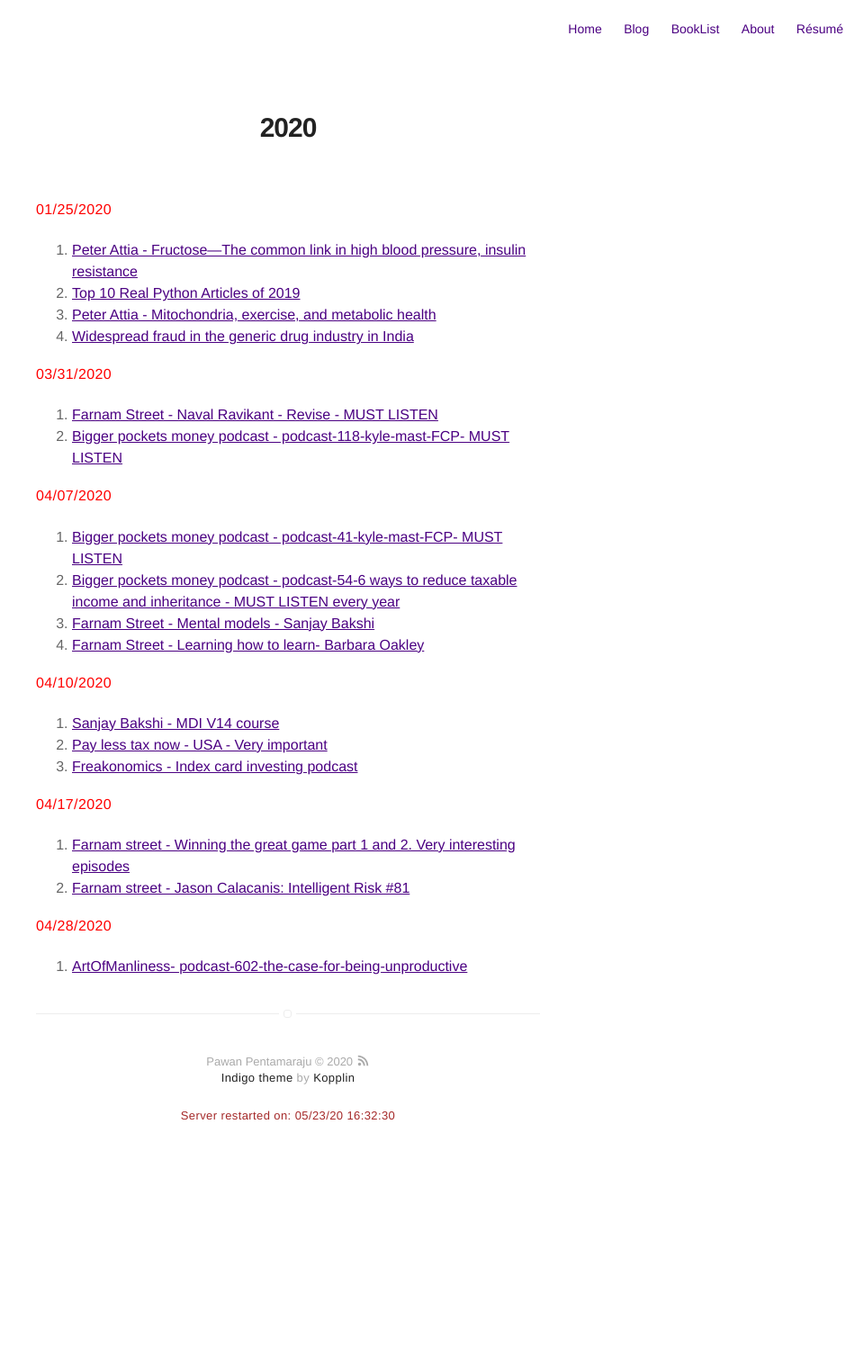
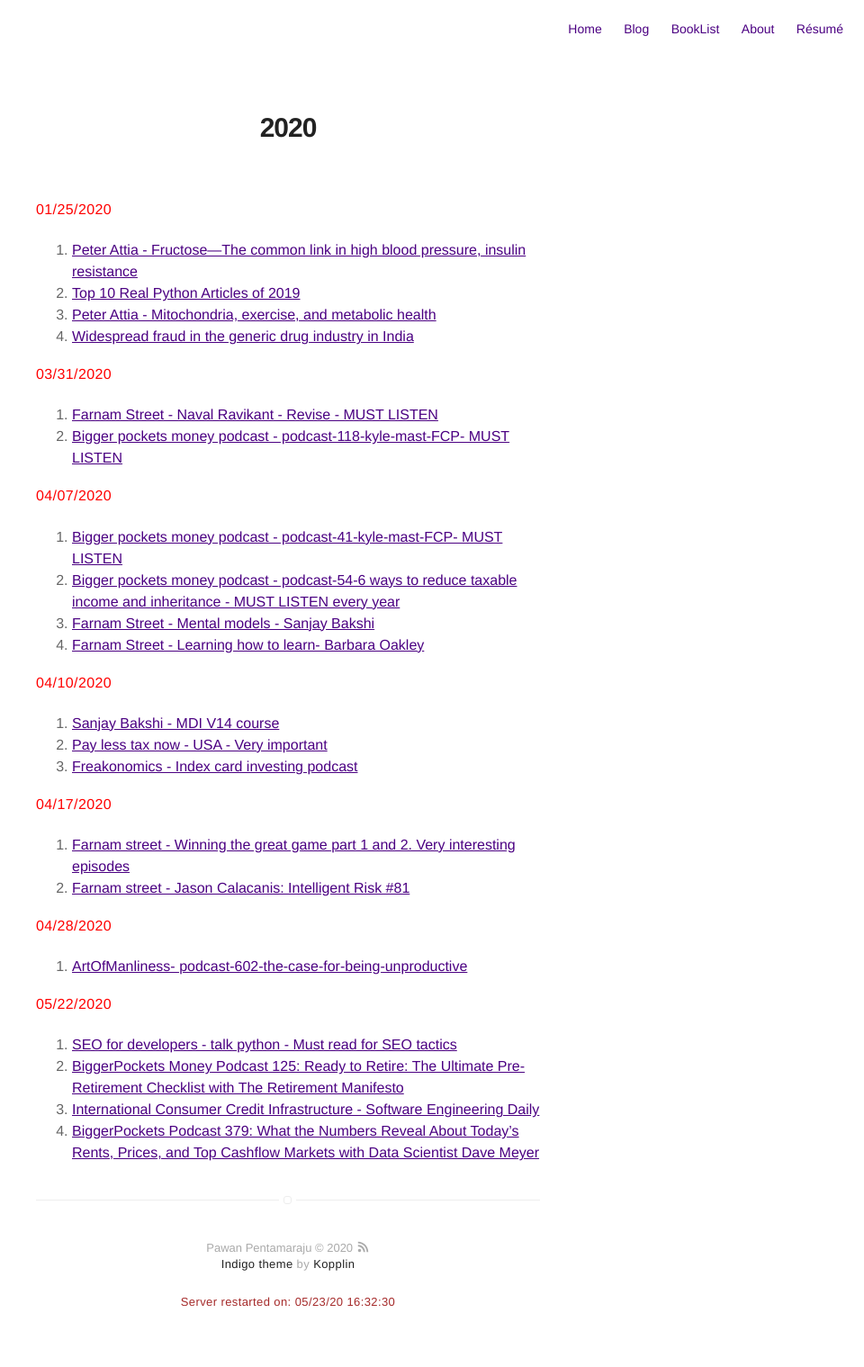
Before and after one commit to pawanpe/pawanpe.github.io, a Jekyll site: the page built from booklist/2020/articlesandvideos.markdown, in a window 1280 px wide. Shown: the whole page at 90% size, without its empty margins (320-1280 px from the left). Built offline with Jekyll 4.4.1, drawn with Linux system fonts in a browser that asks for light colours; before the commit the page ends 1311 px from its top, so only the background shows below that.

Commit message:
updating podcast list 5/23

```diff
--- a/booklist/2020/articlesandvideos.markdown
+++ b/booklist/2020/articlesandvideos.markdown
@@ -38,3 +38,10 @@ layout: page
 <b style="color: red">04/28/2020</b>
 
 1. [ArtOfManliness- podcast-602-the-case-for-being-unproductive](https://www.artofmanliness.com/articles/podcast-602-the-case-for-being-unproductive/)
+
+<b style="color: red">05/22/2020</b>
+
+1. [SEO for developers - talk python - Must read for SEO tactics](https://talkpython.fm/episodes/show/263/seo-for-developers)
+2. [BiggerPockets Money Podcast 125: Ready to Retire: The Ultimate Pre-Retirement Checklist with The Retirement Manifesto](https://www.biggerpockets.com/blog/biggerpockets-money-podcast-125-retirement-manifesto)
+3. [International Consumer Credit Infrastructure - Software Engineering Daily](https://softwareengineeringdaily.com/2020/05/14/international-consumer-credit-infrastructure-with-brian-regan-and-misha-esipov/)
+4. [BiggerPockets Podcast 379: What the Numbers Reveal About Today’s Rents, Prices, and Top Cashflow Markets with Data Scientist Dave Meyer](https://www.biggerpockets.com/blog/biggerpockets-podcast-379-dave-meyer)
```
